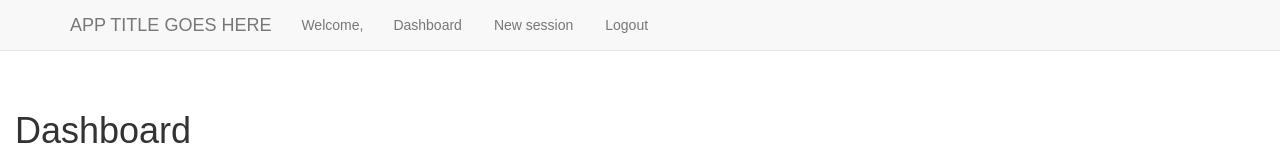
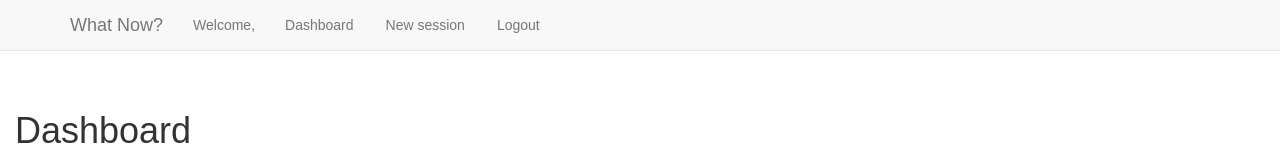
Before and after one commit to what-now/Q3-Project, a React (Create React App) app: page /dashboard in a window 1280 px wide. Shown: the top 160 px of the page. Built offline with nearby package versions, Linux system fonts and the light colour scheme; no server answers.

Commit message:
changed title

```diff
--- a/auth/public/index.html
+++ b/auth/public/index.html
@@ -4,7 +4,7 @@
     <base href="/">
     <meta charset="utf-8">
     <meta name="viewport" content="width=device-width, initial-scale=1">
-    <title>!!App's name goes here!!</title>
+    <title>What Now?</title>
 
     <link rel="stylesheet" href="https://maxcdn.bootstrapcdn.com/bootstrap/latest/css/bootstrap.min.css">
     <link type="text/css" rel="stylesheet" href="public/css/app.css">
@@ -19,7 +19,7 @@
     <script defer src="public/js/login/login.component.js" charset="utf-8"></script>
   </head>
   <body class="container-fluid">
-    <h1 class="app-title">APP TITLE GOES HERE</h1>
+    <h1 class="app-title">What Now?</h1>
     <ui-view></ui-view>
   </body>
 </html>
--- a/public/index.html
+++ b/public/index.html
@@ -14,7 +14,7 @@
       work correctly both with client-side routing and a non-root public URL.
       Learn how to configure a non-root public URL by running `npm run build`.
     -->
-    <title>!!Don't forget to change the title here!!</title>
+    <title>What Now?</title>
   </head>
   <body>
     <div id="root"></div>
--- a/src/Main/Main.js
+++ b/src/Main/Main.js
@@ -49,7 +49,7 @@ class Main extends Component {
         <Navbar collapseOnSelect staticTop>
           <Navbar.Header>
             <Navbar.Brand>
-              APP TITLE GOES HERE
+              What Now?
             </Navbar.Brand>
             <Navbar.Toggle />
           </Navbar.Header>
```
